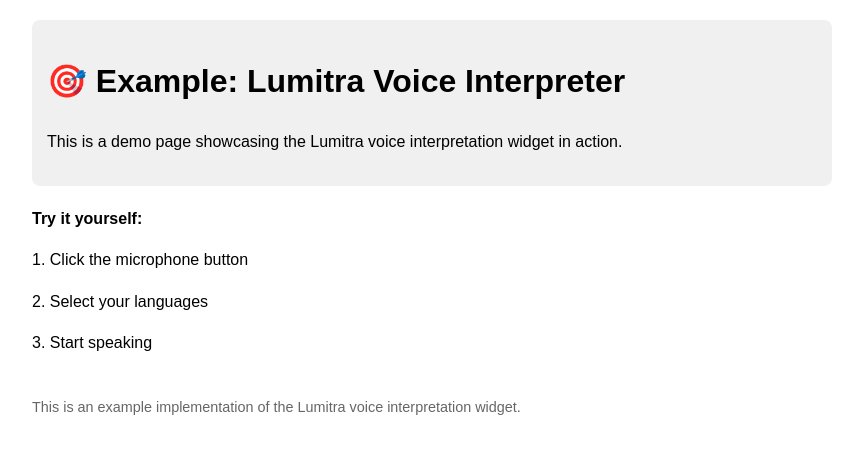
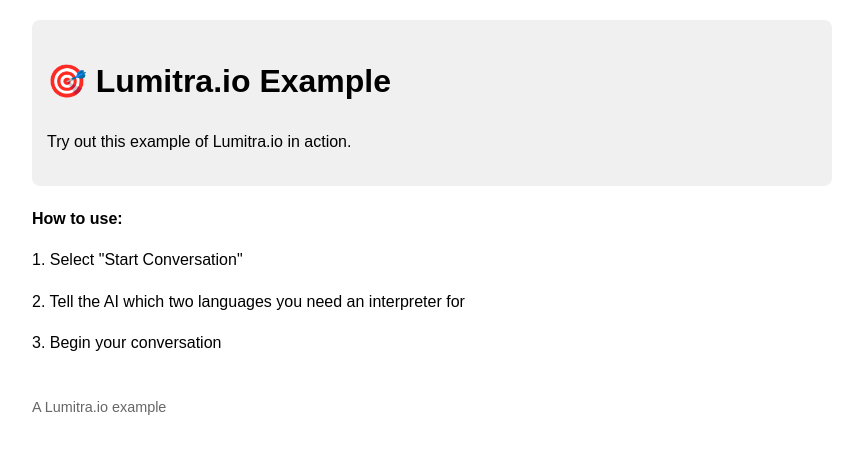
Before and after one commit to KevPierceBits/lumitra.io-interpreter-example, a plain HTML site: page index.html in a window 1280 px wide. Shown: the whole page, without its empty margins (208-1071 px from the left). Drawn offline with Linux system fonts and the light colour scheme; a script that the page names is missing.

Commit message:
Update index.html

```diff
--- a/index.html
+++ b/index.html
@@ -3,7 +3,7 @@
 <head>
     <meta charset="UTF-8">
     <meta name="viewport" content="width=device-width, initial-scale=1.0">
-    <title>Lumitra Voice Interpreter Example</title>
+    <title>Lumitra.io Example</title>
     <style>
         body {
             font-family: Arial, sans-serif;
@@ -25,15 +25,15 @@
 </head>
 <body>
     <div class="demo-banner">
-        <h1>🎯 Example: Lumitra Voice Interpreter</h1>
-        <p>This is a demo page showcasing the Lumitra voice interpretation widget in action.</p>
+        <h1>🎯 Lumitra.io Example</h1>
+        <p>Try out this example of Lumitra.io in action.</p>
     </div>
 
     <div class="description">
-        <p><strong>Try it yourself:</strong></p>
-        <p>1. Click the microphone button</p>
-        <p>2. Select your languages</p>
-        <p>3. Start speaking</p>
+        <p><strong>How to use:</strong></p>
+        <p>1. Select "Start Conversation"</p>
+        <p>2. Tell the AI which two languages you need an interpreter for</p>
+        <p>3. Begin your conversation</p>
     </div>
 
     <div class="widget-container">
@@ -48,7 +48,7 @@
     </div>
 
     <footer style="margin-top: 40px; font-size: 0.9em; color: #666;">
-        <p>This is an example implementation of the Lumitra voice interpretation widget.</p>
+        <p>A Lumitra.io example</p>
     </footer>
 </body>
 </html>
```
